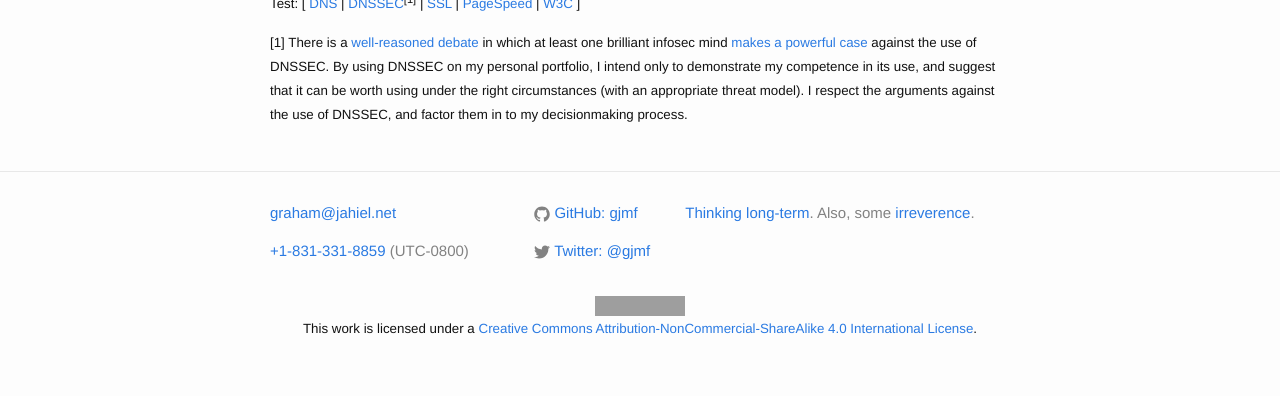
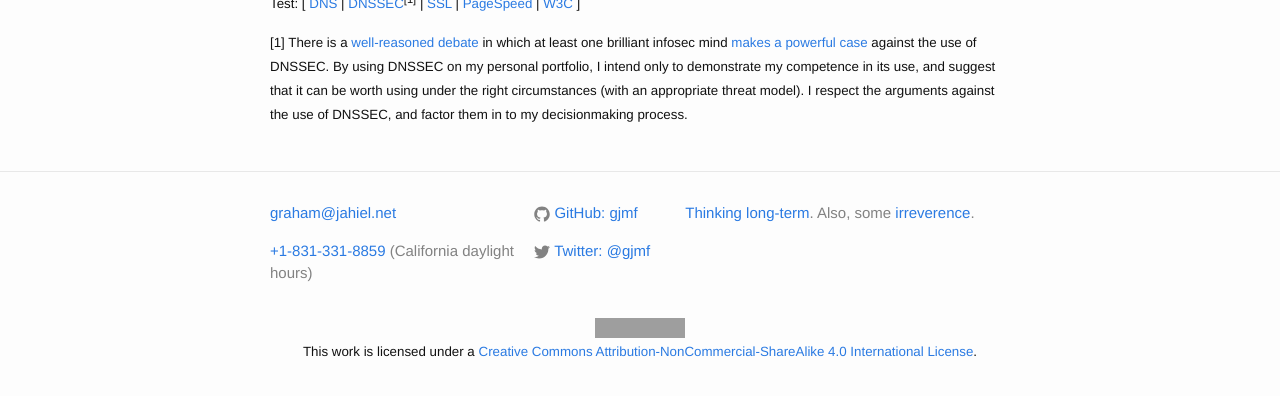
Before and after one commit to gjmf/gjmf.github.io, a Jekyll site: the page built from index.html, in a window 1280 px wide and 900 px high, scrolled down 1451 px, cut to the strip 492-888 px from the top of the window. Built offline with Jekyll 4.4.1, drawn with Linux system fonts in a browser that asks for light colours; grey boxes are pictures that could not be loaded.

Commit message:
Update footer.html

```diff
--- a/_includes/footer.html
+++ b/_includes/footer.html
@@ -10,7 +10,7 @@
           <p></p>
         {% endif %}
         {% if site.tel %}
-          <li><a href="tel:{{ site.tel }}">{{ site.tel }}</a> (UTC-0800)</li>
+          <li><a href="tel:{{ site.tel }}">{{ site.tel }}</a> (California daylight hours)</li>
           <p></p>
         {% endif %}
         </ul>
```
